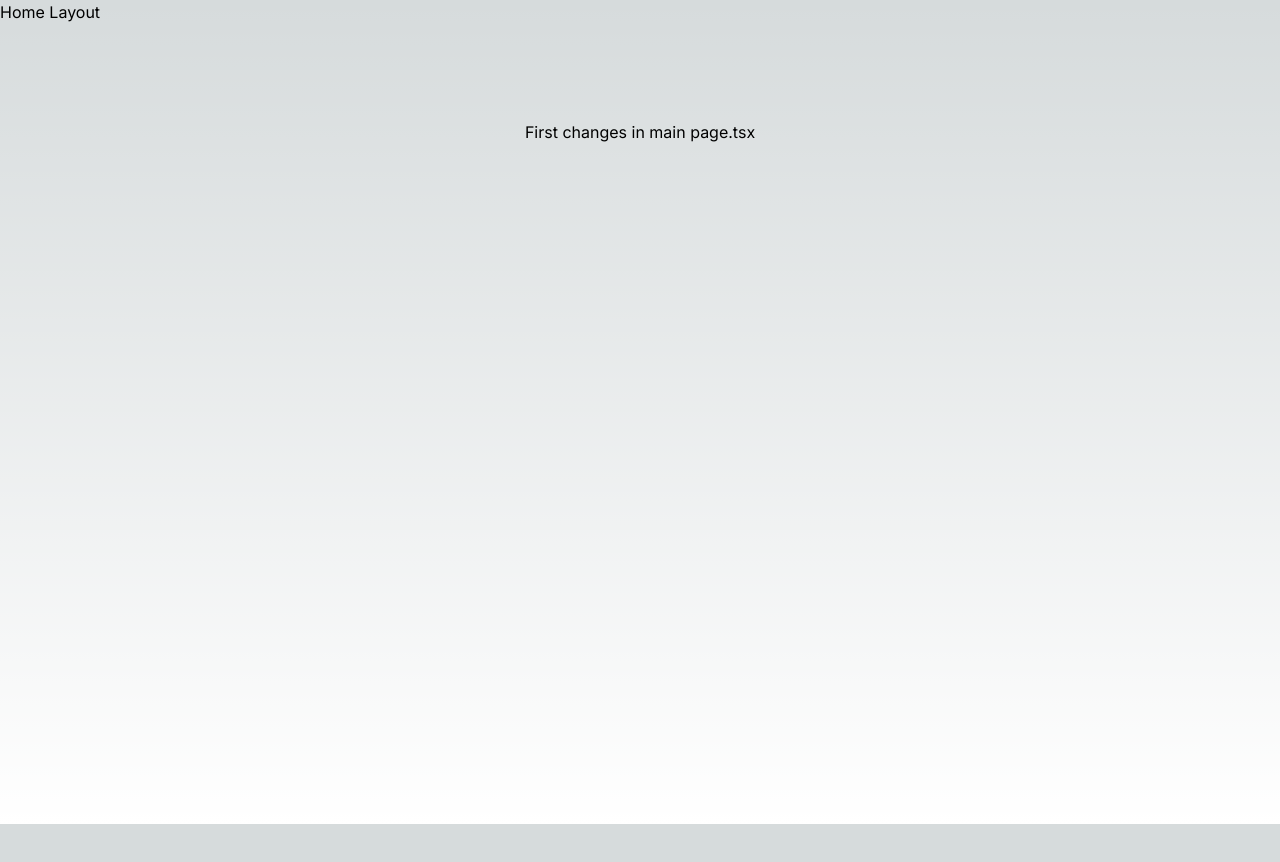
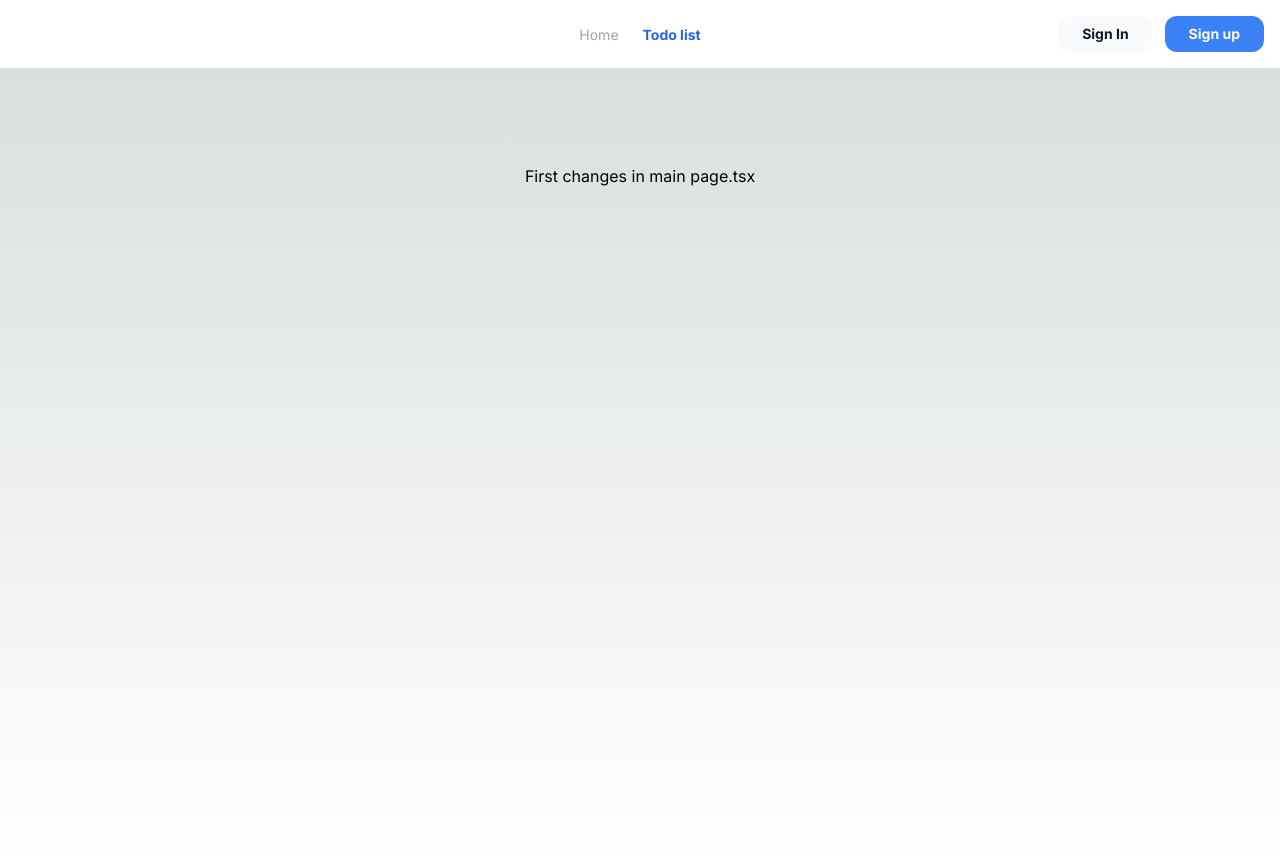
Before and after one commit to aldrin22aragon/my-nextjs-apps, a Next.js app in the folder app-1/: page / in a window 1280 px wide. Shown: the top 862 px of the page. Before the commit the page ends 824 px from the top, so only its background shows below. Built offline with nearby package versions, Linux system fonts and the light colour scheme.

Commit message:
Test Changes

```diff
--- a/app-1/app/layout.tsx
+++ b/app-1/app/layout.tsx
@@ -1,6 +1,7 @@
 import type { Metadata } from "next";
 import { Inter } from "next/font/google";
 import "./globals.css";
+import Link from "next/link";
 
 const inter = Inter({ subsets: ["latin"] });
 
@@ -17,8 +18,36 @@ export default function RootLayout({
   return (
     <html lang="en">
       <body className={inter.className}>
-        <h1>Home Layout</h1>
-        {children}
+        <nav className="relative px-4 py-4 flex justify-between items-center bg-white">
+          <ul className="hidden absolute top-1/2 left-1/2 transform -translate-y-1/2 -translate-x-1/2 lg:flex lg:mx-auto lg:flex lg:items-center lg:w-auto lg:space-x-6">
+            <li>
+              <Link
+                className="text-sm text-gray-400 hover:text-gray-500"
+                href="#"
+              >
+                Home
+              </Link>
+            </li>
+            <li>
+              <Link className="text-sm text-blue-600 font-bold" href="#">
+                Todo list
+              </Link>
+            </li>
+          </ul>
+          <Link
+            className="hidden lg:inline-block lg:ml-auto lg:mr-3 py-2 px-6 bg-gray-50 hover:bg-gray-100 text-sm text-gray-900 font-bold  rounded-xl transition duration-200"
+            href="#"
+          >
+            Sign In
+          </Link>
+          <Link
+            className="hidden lg:inline-block py-2 px-6 bg-blue-500 hover:bg-blue-600 text-sm text-white font-bold rounded-xl transition duration-200"
+            href="#"
+          >
+            Sign up
+          </Link>
+        </nav>
+        <div className="px-28">{children}</div>
       </body>
     </html>
   );
```
Also changed, not shown: app-1/json-server/data.json (+0 -15 lines), app-1/json-server/how to use json-server.txt.
